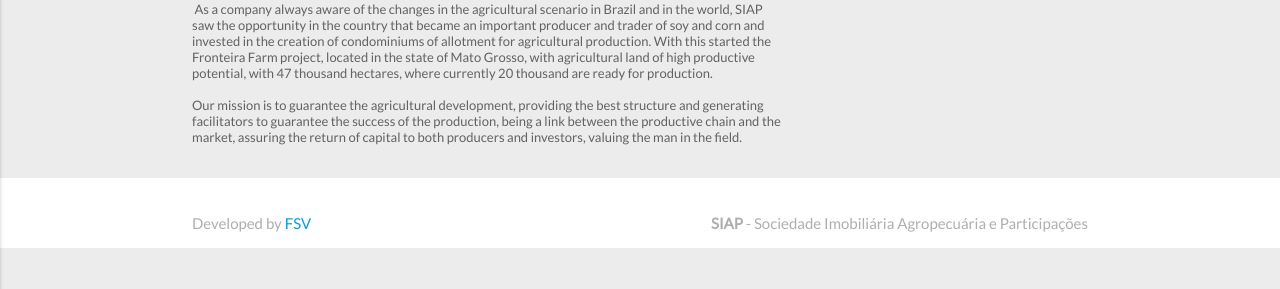
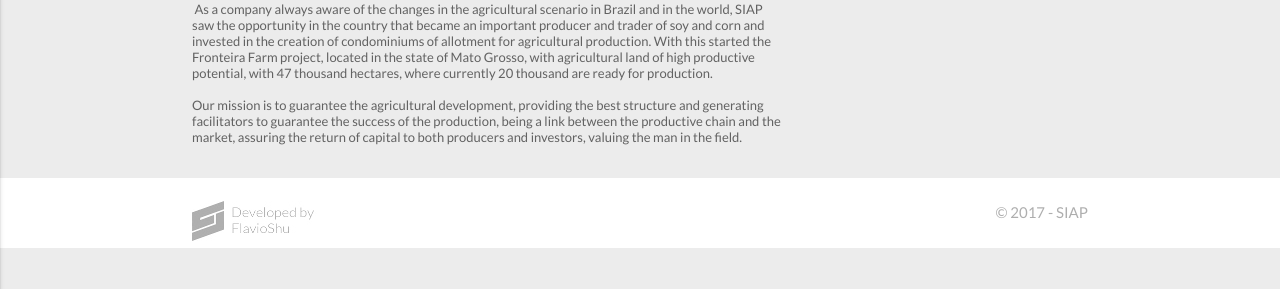
Before and after one commit to MarcioGimenez/Site-Siap, a PHP site: page /about.php in a window 1280 px wide. Shown: the part 511-800 px from the top of the page. Run offline with PHP 8.4, Linux system fonts and the light colour scheme; some libraries are stand-ins or nearby versions.

Commit message:
Correções

```diff
--- a/about.php
+++ b/about.php
@@ -61,15 +61,16 @@
                 <div class="container by-txt">
                     <div class="row">
                         <div class="col s4">
-                            Developed by <a href="">FSV</a>
+                            <a href=""><img src="https://siapagro.com/img/logo-flavioshu.jpg" class="responsive-img"/></a>
                         </div>
                         <div class="col s8 right-align">
-                            <b>SIAP</b> - Sociedade Imobiliária Agropecuária e Participações
+                            © 2017 - SIAP
                         </div>
                     </div>
                 </div>
             </div>
         </footer>
+
         <!--  Scripts-->
         <script src="https://code.jquery.com/jquery-2.1.1.min.js"></script>
         <script src="https://siapagro.com/js/materialize.js"></script>
--- a/contact.php
+++ b/contact.php
@@ -123,15 +123,16 @@
                 <div class="container by-txt">
                     <div class="row">
                         <div class="col s4">
-                            Developed by <a href="">FSV</a>
+                            <a href=""><img src="https://siapagro.com/img/logo-flavioshu.jpg" class="responsive-img"/></a>
                         </div>
                         <div class="col s8 right-align">
-                            <b>SIAP</b> - Sociedade Imobiliária Agropecuária e Participações
+                            © 2017 - SIAP
                         </div>
                     </div>
                 </div>
             </div>
         </footer>
+
         <!--  Scripts-->
         <script src="https://code.jquery.com/jquery-2.1.1.min.js"></script>
         <script src="https://siapagro.com/js/materialize.js"></script>
--- a/contato.php
+++ b/contato.php
@@ -122,15 +122,16 @@
                 <div class="container by-txt">
                     <div class="row">
                         <div class="col s4">
-                            Developed by <a href="">FSV</a>
+                            <a href=""><img src="https://siapagro.com/img/logo-flavioshu.jpg" class="responsive-img"/></a>
                         </div>
                         <div class="col s8 right-align">
-                            <b>SIAP</b> - Sociedade Imobiliária Agropecuária e Participações
+                            © 2017 - SIAP
                         </div>
                     </div>
                 </div>
             </div>
         </footer>
+
         <!--  Scripts-->
         <script src="https://code.jquery.com/jquery-2.1.1.min.js"></script>
         <script src="https://siapagro.com/js/materialize.js"></script>
--- a/index.php
+++ b/index.php
@@ -380,7 +380,7 @@
                 <div class="container by-txt">
                     <div class="row">
                         <div class="col s4">
-                            <a href=""><img src="img/logo-flavioshu.jpg" class="responsive-img"/></a>
+                            <a href=""><img src="https://siapagro.com/img/logo-flavioshu.jpg" class="responsive-img"/></a>
                         </div>
                         <div class="col s8 right-align">
                             © 2017 - SIAP
--- a/index_en.php
+++ b/index_en.php
@@ -380,15 +380,16 @@
                 <div class="container by-txt">
                     <div class="row">
                         <div class="col s4">
-                            Developed by <a href="">FSV</a>
+                            <a href=""><img src="https://siapagro.com/img/logo-flavioshu.jpg" class="responsive-img"/></a>
                         </div>
                         <div class="col s8 right-align">
-                            <b>SIAP</b> - Sociedade Imobiliária Agropecuária e Participações
+                            © 2017 - SIAP
                         </div>
                     </div>
                 </div>
             </div>
         </footer>
+
 
         <!--  Scripts-->
 
--- a/quem_somos.php
+++ b/quem_somos.php
@@ -101,15 +101,16 @@
                 <div class="container by-txt">
                     <div class="row">
                         <div class="col s4">
-                            Developed by <a href="">FSV</a>
+                            <a href=""><img src="https://siapagro.com/img/logo-flavioshu.jpg" class="responsive-img"/></a>
                         </div>
                         <div class="col s8 right-align">
-                            <b>SIAP</b> - Sociedade Imobiliária Agropecuária e Participações
+                            © 2017 - SIAP
                         </div>
                     </div>
                 </div>
             </div>
         </footer>
+
         <!--  Scripts-->
         <script src="https://code.jquery.com/jquery-2.1.1.min.js"></script>
         <script src="https://siapagro.com/js/materialize.js"></script>
--- a/sobre.php
+++ b/sobre.php
@@ -62,15 +62,16 @@
                 <div class="container by-txt">
                     <div class="row">
                         <div class="col s4">
-                            Developed by <a href="">FSV</a>
+                            <a href=""><img src="https://siapagro.com/img/logo-flavioshu.jpg" class="responsive-img"/></a>
                         </div>
                         <div class="col s8 right-align">
-                            <b>SIAP</b> - Sociedade Imobiliária Agropecuária e Participações
+                            © 2017 - SIAP
                         </div>
                     </div>
                 </div>
             </div>
         </footer>
+
         <!--  Scripts-->
         <script src="https://code.jquery.com/jquery-2.1.1.min.js"></script>
         <script src="https://siapagro.com/js/materialize.js"></script>
--- a/who_we_are.php
+++ b/who_we_are.php
@@ -98,15 +98,16 @@
                 <div class="container by-txt">
                     <div class="row">
                         <div class="col s4">
-                            Developed by <a href="">FSV</a>
+                            <a href=""><img src="https://siapagro.com/img/logo-flavioshu.jpg" class="responsive-img"/></a>
                         </div>
                         <div class="col s8 right-align">
-                            <b>SIAP</b> - Sociedade Imobiliária Agropecuária e Participações
+                            © 2017 - SIAP
                         </div>
                     </div>
                 </div>
             </div>
         </footer>
+
         <!--  Scripts-->
         <script src="https://code.jquery.com/jquery-2.1.1.min.js"></script>
         <script src="https://siapagro.com/js/materialize.js"></script>
```
Lines whose indentation alone changed are shown as unchanged.
